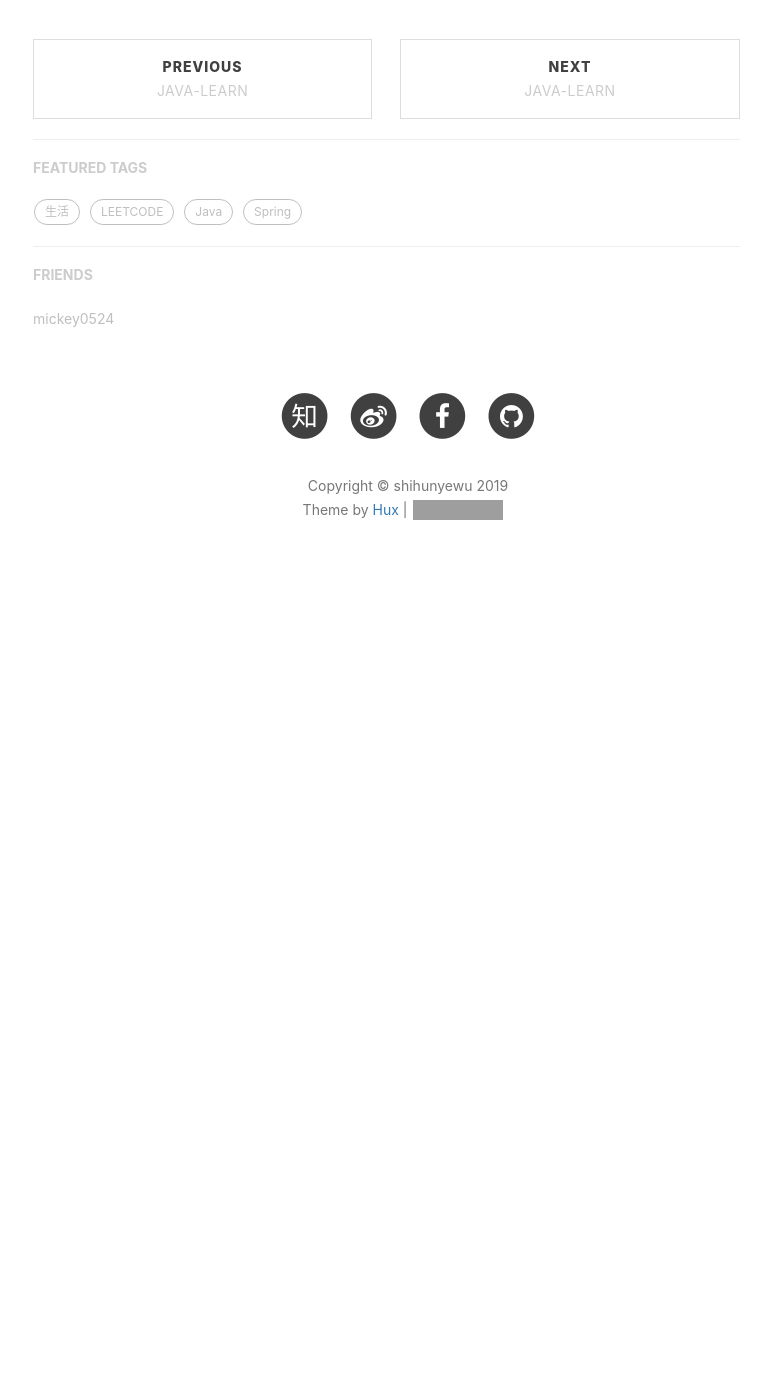
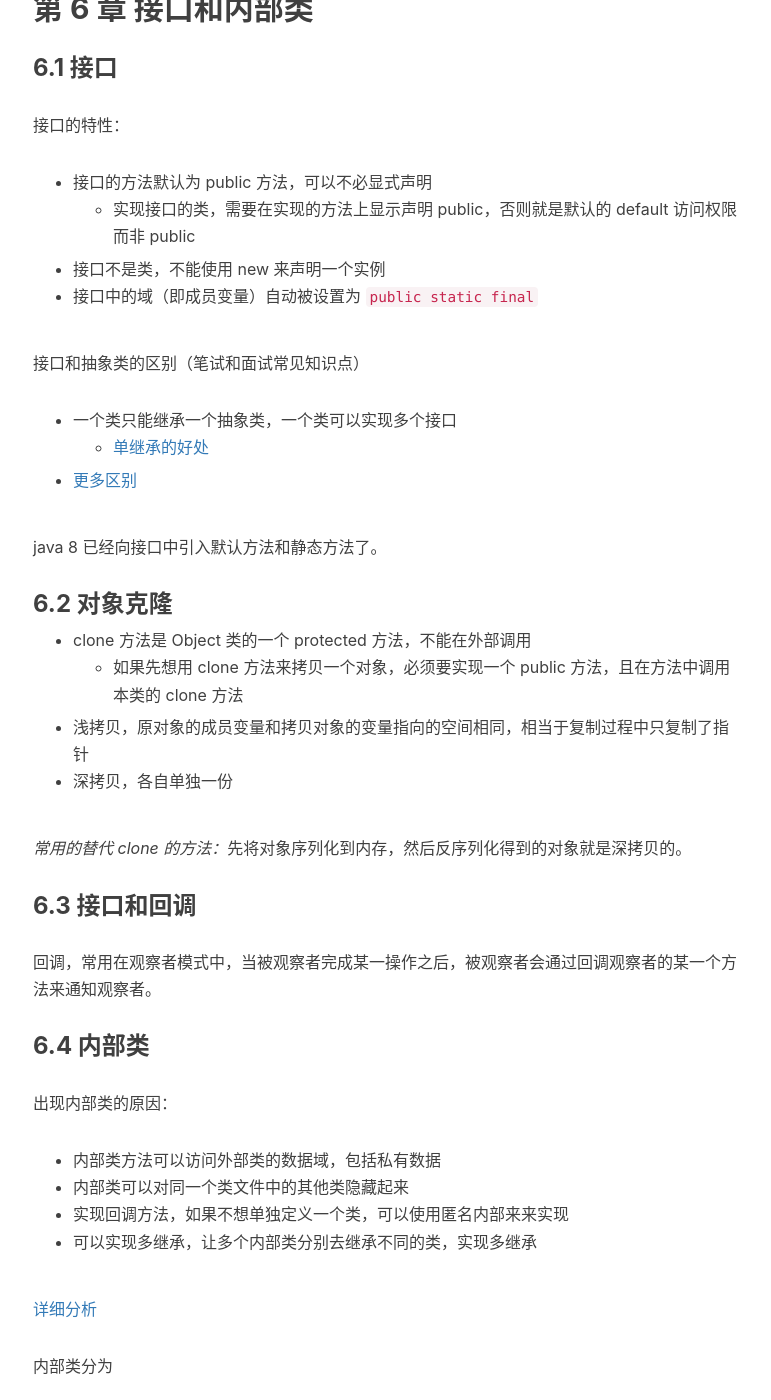
Before and after one commit to shihunyewu/shihunyewu.github.io, a Jekyll site: the page built from _posts/2018-05-26-Java-Learn-Class-Object-Interface.md, in a window 1280 px wide and 1400 px high, scrolled down 4867 px. Shown: the whole window, without its empty margins (232-1003 px from the left). Built offline with Jekyll 4.4.1, drawn with Linux system fonts in a browser that asks for light colours; nearby versions of some CDN libraries; comment, search, counter and statistics services are not loaded; before the commit the page ends 5481 px from its top, so only the background shows below that; some of the changed text lies outside the part shown; grey boxes are pictures that could not be loaded.

Commit message:
接口和内部类

```diff
--- a/_posts/2018-05-26-Java-Learn-Class-Object-Interface.md
+++ b/_posts/2018-05-26-Java-Learn-Class-Object-Interface.md
@@ -135,6 +135,7 @@ tags:
 
 * 对象包装器
 	* 基本类型的包装类有： Integer, Long, Float, Double, Short, Byte, Charater, Void, Boolean
+    	- 包装器中会有缓存对象数组，比如 Integer 会缓存 -128~127 的 Integer 对象。
 	* 包装器中包含了很多有用的静态方法，比如 Integer.parseInt(s)，将字符串转换成数字
 
 * 自动装箱
@@ -188,3 +189,47 @@ tags:
 		* 编译器很难帮助人们发现其中的错误，只有运行时才会发现错误并导致异常。
 
 ## 第 6 章 接口和内部类
+### 6.1 接口
+接口的特性：
+- 接口的方法默认为 public 方法，可以不必显式声明
+	- 实现接口的类，需要在实现的方法上显示声明 public，否则就是默认的 default 访问权限而非 public
+- 接口不是类，不能使用 new 来声明一个实例
+- 接口中的域（即成员变量）自动被设置为 `public static final`
+
+接口和抽象类的区别（笔试和面试常见知识点）
+- 一个类只能继承一个抽象类，一个类可以实现多个接口
+	- [单继承的好处](https://blog.csdn.net/Lv_Victor/article/details/51987143)
+- [更多区别](http://www.importnew.com/12399.html)
+
+java 8 已经向接口中引入默认方法和静态方法了。
+
+### 6.2 对象克隆
+- clone 方法是 Object 类的一个 protected 方法，不能在外部调用
+	- 如果先想用 clone 方法来拷贝一个对象，必须要实现一个 public 方法，且在方法中调用本类的 clone 方法
+- 浅拷贝，原对象的成员变量和拷贝对象的变量指向的空间相同，相当于复制过程中只复制了指针
+- 深拷贝，各自单独一份
+
+*常用的替代 clone 的方法：*先将对象序列化到内存，然后反序列化得到的对象就是深拷贝的。
+
+### 6.3 接口和回调
+回调，常用在观察者模式中，当被观察者完成某一操作之后，被观察者会通过回调观察者的某一个方法来通知观察者。
+
+### 6.4 内部类
+出现内部类的原因：
+- 内部类方法可以访问外部类的数据域，包括私有数据
+- 内部类可以对同一个类文件中的其他类隐藏起来
+- 实现回调方法，如果不想单独定义一个类，可以使用匿名内部来来实现
+- 可以实现多继承，让多个内部类分别去继承不同的类，实现多继承
+
+[详细分析](https://www.jianshu.com/p/f0fdea957792)
+
+内部类分为
+- 静态内部类
+- 非静态内部类
+	- 成员内部类，和成员变量等级一样
+		- 内部不能定义 static 变量，但是可以定义 static final 变量，或者是只有 final 修饰的变量
+	- 局部内部类，定义在方法中，只能在该方法或条件的作用域内才能使用，退出这写作用域就无法引用。
+		- 只能访问方法内的 final 变量，为了防止方法完成后退出销毁局部变量之后，局部内部类中还在引用该局部变量。
+	- 匿名内部类，如果调用方法期间只需要使用一次，可以定义成匿名内部类。
+
+### 6.5 代理
```
Also changed, not shown: _posts/2018-05-28-Java-Learn-Generics.md (+17 -16 lines), _posts/2018-05-30-Java-Learn-Exception-Debug.md (+1 -0 lines).
